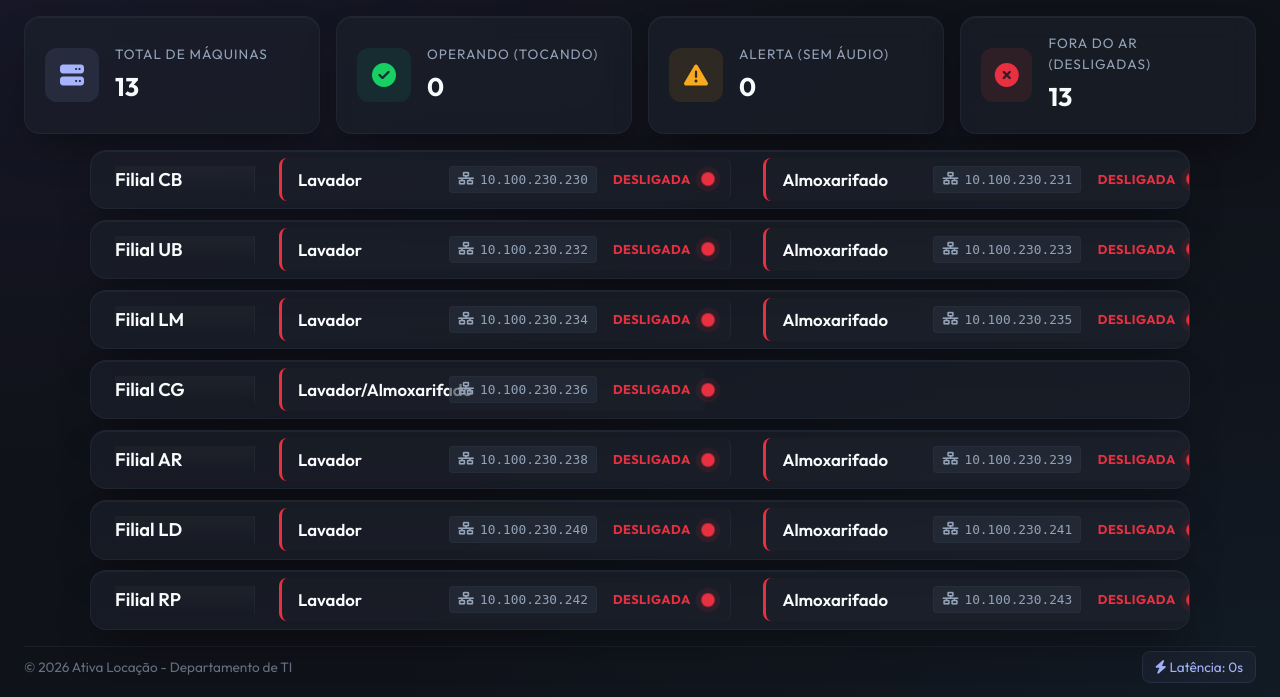
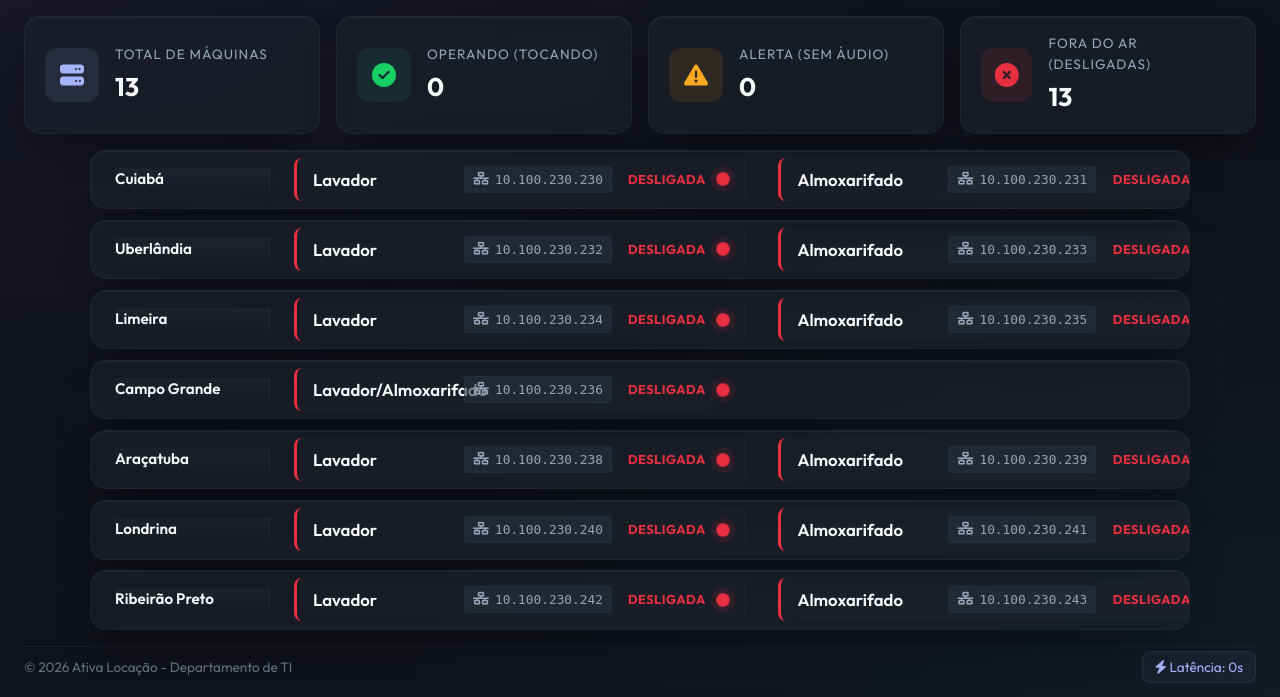
Before and after one commit to KaykyFelipe/MonitorRadioAtiva, a Django app: page / in a window 1280 px wide. Shown: the part 103-800 px from the top of the page. Run offline with Django 4.2, Linux system fonts and the light colour scheme.

Commit message:
feat: implement dashboard UI and styles for Rádio Ativa monitor system

```diff
--- a/core/static/css/styles.css
+++ b/core/static/css/styles.css
@@ -688,7 +688,7 @@
         border-bottom: none;
         border-right: 1px solid var(--border-color); /* vertical divider */
         padding: 0 16px 0 0;
-        width: 140px; /* reduced from 220px to remove empty space */
+        width: 155px; /* increased from 140px to prevent text wrapping */
         flex-shrink: 0;
         display: flex;
         flex-direction: column;
@@ -706,8 +706,9 @@
     }
 
     .group-header h2 {
-        font-size: 1.15rem;
+        font-size: 0.95rem; /* reduced from 1.15rem to prevent text wrapping */
         font-weight: 600;
+        white-space: nowrap; /* never wrap city names */
     }
 
     /* Stations laid out horizontally */
--- a/core/templates/core/dashboard.html
+++ b/core/templates/core/dashboard.html
@@ -91,8 +91,8 @@
             <div class="group-card">
                 <div class="group-header">
                     <div class="group-title-wrapper">
-                        <span class="group-badge">FILIAL {{ group_name }}</span>
-                        <h2>Filial {{ group_name }}</h2>
+                        <span class="group-badge">{{ group_name }}</span>
+                        <h2>{{ group_name }}</h2>
                     </div>
                     <i class="fa-solid fa-network-wired group-decor-icon"></i>
                 </div>
--- a/core/views.py
+++ b/core/views.py
@@ -10,25 +10,25 @@
 
 # Pre-defined list of the 14 radio Linux machines with VPN IPs and groups.
 RADIO_STATIONS = [
-    {"id": "cb_lavador", "name": "atv.radiocb.lavador", "ip": "10.100.230.230", "group": "CB", "label": "Lavador"},
-    {"id": "cb_almoxarifado", "name": "atv.radiocb.almoxarifado", "ip": "10.100.230.231", "group": "CB", "label": "Almoxarifado"},
+    {"id": "cb_lavador", "name": "atv.radiocb.lavador", "ip": "10.100.230.230", "group": "Cuiabá", "label": "Lavador"},
+    {"id": "cb_almoxarifado", "name": "atv.radiocb.almoxarifado", "ip": "10.100.230.231", "group": "Cuiabá", "label": "Almoxarifado"},
 
-    {"id": "ub_lavador", "name": "atv.radioub.lavador", "ip": "10.100.230.232", "group": "UB", "label": "Lavador"},
-    {"id": "ub_almoxarifado", "name": "atv.radioub.almoxarifado", "ip": "10.100.230.233", "group": "UB", "label": "Almoxarifado"},
+    {"id": "ub_lavador", "name": "atv.radioub.lavador", "ip": "10.100.230.232", "group": "Uberlândia", "label": "Lavador"},
+    {"id": "ub_almoxarifado", "name": "atv.radioub.almoxarifado", "ip": "10.100.230.233", "group": "Uberlândia", "label": "Almoxarifado"},
 
-    {"id": "lm_lavador", "name": "atv.radiolm.lavador", "ip": "10.100.230.234", "group": "LM", "label": "Lavador"},
-    {"id": "lm_almoxarifado", "name": "atv.radiolm.almoxarifado", "ip": "10.100.230.235", "group": "LM", "label": "Almoxarifado"},
+    {"id": "lm_lavador", "name": "atv.radiolm.lavador", "ip": "10.100.230.234", "group": "Limeira", "label": "Lavador"},
+    {"id": "lm_almoxarifado", "name": "atv.radiolm.almoxarifado", "ip": "10.100.230.235", "group": "Limeira", "label": "Almoxarifado"},
 
-    {"id": "cg_lavador_almoxarifado", "name": "atv.radiocg.lavador", "ip": "10.100.230.236", "group": "CG", "label": "Lavador/Almoxarifado"},
+    {"id": "cg_lavador_almoxarifado", "name": "atv.radiocg.lavador", "ip": "10.100.230.236", "group": "Campo Grande", "label": "Lavador/Almoxarifado"},
 
-    {"id": "ar_lavador", "name": "atv.radioar.lavador", "ip": "10.100.230.238", "group": "AR", "label": "Lavador"},
-    {"id": "ar_almoxarifado", "name": "atv.radioar.almoxarifado", "ip": "10.100.230.239", "group": "AR", "label": "Almoxarifado"},
+    {"id": "ar_lavador", "name": "atv.radioar.lavador", "ip": "10.100.230.238", "group": "Araçatuba", "label": "Lavador"},
+    {"id": "ar_almoxarifado", "name": "atv.radioar.almoxarifado", "ip": "10.100.230.239", "group": "Araçatuba", "label": "Almoxarifado"},
 
-    {"id": "ld_lavador", "name": "atv.radiold.lavador", "ip": "10.100.230.240", "group": "LD", "label": "Lavador"},
-    {"id": "ld_almoxarifado", "name": "atv.radiold.almoxarifado", "ip": "10.100.230.241", "group": "LD", "label": "Almoxarifado"},
+    {"id": "ld_lavador", "name": "atv.radiold.lavador", "ip": "10.100.230.240", "group": "Londrina", "label": "Lavador"},
+    {"id": "ld_almoxarifado", "name": "atv.radiold.almoxarifado", "ip": "10.100.230.241", "group": "Londrina", "label": "Almoxarifado"},
 
-    {"id": "rp_lavador", "name": "atv.radiorp.lavador", "ip": "10.100.230.242", "group": "RP", "label": "Lavador"},
-    {"id": "rp_almoxarifado", "name": "atv.radiorp.almoxarifado", "ip": "10.100.230.243", "group": "RP", "label": "Almoxarifado"},
+    {"id": "rp_lavador", "name": "atv.radiorp.lavador", "ip": "10.100.230.242", "group": "Ribeirão Preto", "label": "Lavador"},
+    {"id": "rp_almoxarifado", "name": "atv.radiorp.almoxarifado", "ip": "10.100.230.243", "group": "Ribeirão Preto", "label": "Almoxarifado"},
 ]
 
 def dashboard(request):
```
